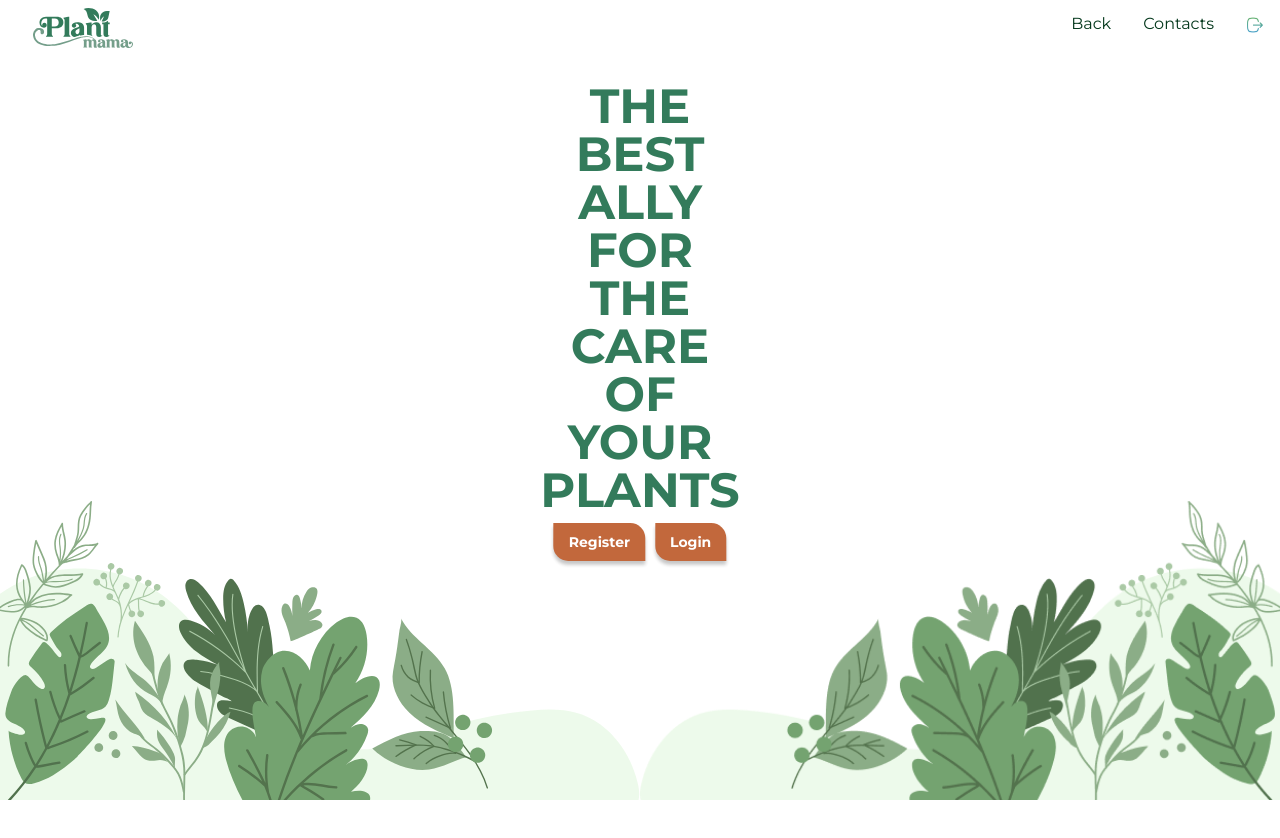
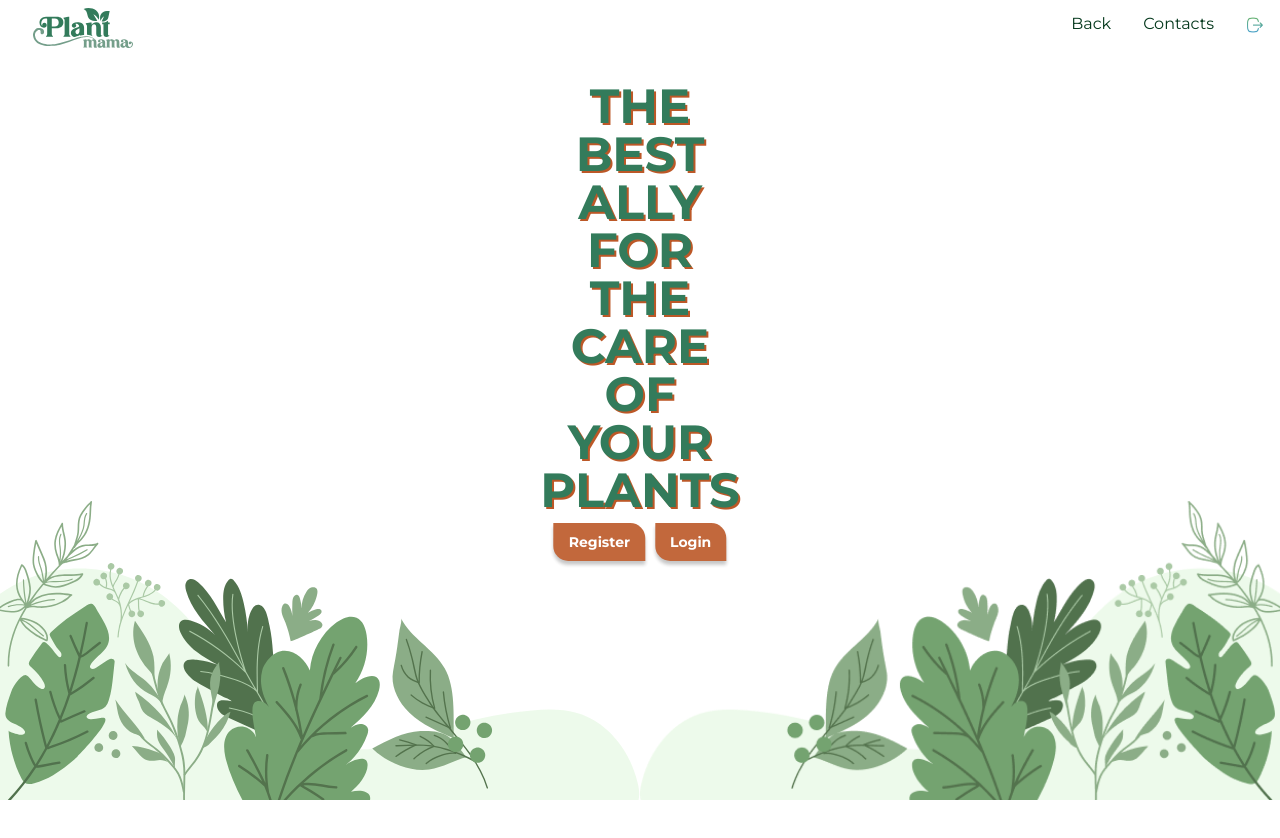
Before and after one commit to SaraBat/PlantMAMA-frontend, a React (Create React App) app: page / in a window 1280 px wide. Shown: the top 838 px of the page. Built offline with nearby package versions, Linux system fonts and the light colour scheme; no server answers.

Commit message:
text shadowing for landing page cause we all need some

```diff
--- a/src/styling/LandingPage.css
+++ b/src/styling/LandingPage.css
@@ -10,6 +10,7 @@
   }
     .landing-title {
         color: #337B5B;
+        text-shadow: 2px 2px #BC5827;
         font-size: 2em;
         font-weight: 600;
         text-align: center;
```
